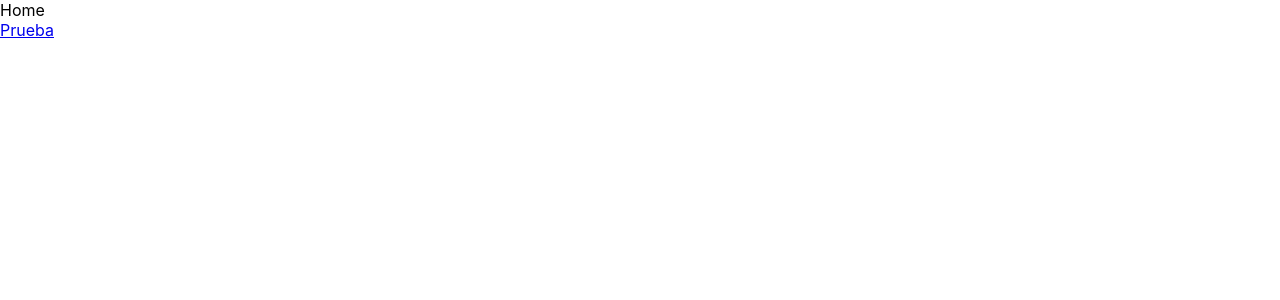
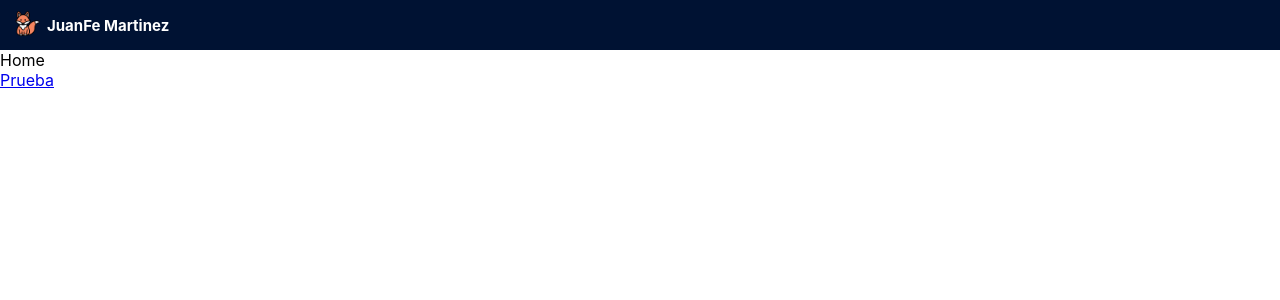
Before and after one commit to JuanFeA98/Portafolio, a React (Create React App) app: page / in a window 1280 px wide. Shown: the top 300 px of the page. Built offline with nearby package versions, Linux system fonts and the light colour scheme.

Commit message:
Pruebas de ruteo + Header

```diff
--- a/package.json
+++ b/package.json
@@ -1,6 +1,6 @@
 {
   "name": "portafolio",
-  "homepage": "http://JuanFeA98.github.io/Portafolio",
+  "homepage": "http://JuanFeA98.github.io/",
   "version": "0.1.0",
   "private": true,
   "dependencies": {
--- a/src/App.js
+++ b/src/App.js
@@ -1,29 +1,20 @@
-import {
-  createBrowserRouter,
-  RouterProvider,
-} from "react-router-dom";
+import { Routes, Route } from 'react-router-dom';
 
 import './styles/index.css'
 
+import Layout from './components/Layout/Layout';
+
 import Home from './pages/Home/Home'
-import Header from './components/TestComponent/Header'
-
-const router = createBrowserRouter([
-  {
-    path: "/",
-    element: <Home/>,
-  },
-  {
-    path: "prueba",
-    element: <Header/>
-  }
-]);
+import Prueba from './components/TestComponent/Prueba'
 
 function App() {
   return (
-    <div className="App">
-      <RouterProvider router={router} />
-    </div>
+    <Layout>
+      <Routes>
+        <Route path="/" element={<Home />} />
+        <Route path="/prueba" element={<Prueba />} />
+      </Routes>
+    </Layout>
   );
 }
 
--- /dev/null
+++ b/src/components/Header/Header.css
@@ -0,0 +1,29 @@
+.header{
+    background: #001233;
+    height: 50px;
+    margin: 0;
+    color: white;
+    display: flex;
+    justify-content: left;
+    align-items: center;
+}
+
+.header__content{
+    /* background: blueviolet; */
+    height: 100%;
+    display: flex;
+    align-items: center;
+    margin-left: 15px;
+    text-decoration: none;
+}
+
+.header__content .header__icon img{
+    width: 25px;
+    /* margin-left: 15px; */
+}
+
+.header__content .header__name{
+    color: white;
+    font-size: 10px;
+    margin-left: 7px;
+}
--- /dev/null
+++ b/src/components/Header/Header.js
@@ -0,0 +1,22 @@
+import React from 'react'
+
+import './Header.css'
+
+import HeaderImg from '../../assets/icons/zorro.png'
+import { Link } from 'react-router-dom'
+
+export default function Header() {
+  return (
+    <div className='header'>
+        <Link className='header__content' to='/'>
+            <div className='header__icon'>
+                <img src={HeaderImg} alt='Icon Page'/>
+            </div>
+
+            <div className='header__name'>
+                <h2>JuanFe Martinez</h2>
+            </div>
+        </Link>
+    </div>
+  )
+}
--- /dev/null
+++ b/src/components/Layout/Layout.js
@@ -0,0 +1,12 @@
+import React from 'react'
+
+import Header from '../Header/Header'
+
+export default function Layout({ children }) {
+  return (
+    <div>
+        <Header/>
+        {children}
+    </div>
+  )
+}
--- a/src/components/TestComponent/Header.css
+++ /dev/null
@@ -1,4 +0,0 @@
-.Header{
-    background: red;
-    margin: 0;
-}
--- /dev/null
+++ b/src/components/TestComponent/Prueba.css
@@ -0,0 +1,3 @@
+.Prueba{
+    margin: 0;
+}
--- a/src/components/TestComponent/Header.js
+++ b/src/components/TestComponent/Prueba.js
@@ -1,11 +1,11 @@
 import React from 'react'
-import './Header.css'
+import './Prueba.css'
 import { Link } from 'react-router-dom'
 
-export default function Header() {
+export default function Prueba() {
   return (
-    <div className='Header'>
-        <div>Header</div>
+    <div className='Prueba'>
+        <div>Prueba</div>
         <p>Hello, React! Again!</p>
         <Link to='/'>Go Home</Link>
     </div>
--- a/src/index.js
+++ b/src/index.js
@@ -1,11 +1,14 @@
 import React from 'react';
 import ReactDOM from 'react-dom/client';
+import { BrowserRouter } from 'react-router-dom';
 import App from './App';
 
 const root = ReactDOM.createRoot(document.getElementById('root'));
 
 root.render(
   <React.StrictMode>
-    <App />
+      <BrowserRouter>
+        <App />
+      </BrowserRouter>
   </React.StrictMode>
 );
--- a/src/pages/Home/Home.js
+++ b/src/pages/Home/Home.js
@@ -3,9 +3,9 @@ import { Link } from 'react-router-dom'
 
 export default function Home() {
   return (
-    <>
+    <div>
         <div>Home</div>
         <Link to='/prueba'>Prueba</Link>
-    </>
+    </div>
 )
 }
```
Also changed, not shown: src/assets/icons/zorro.png (added), src/components/Layout/Layout.css (added).
